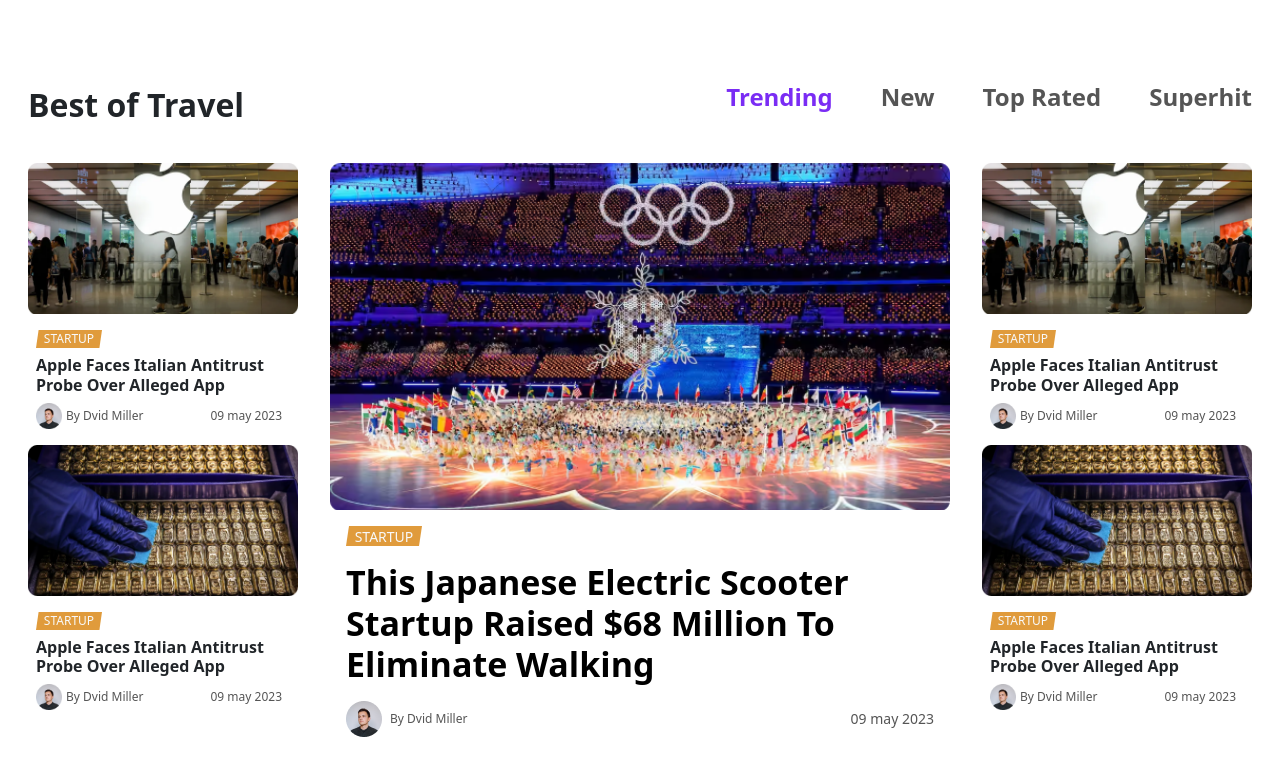
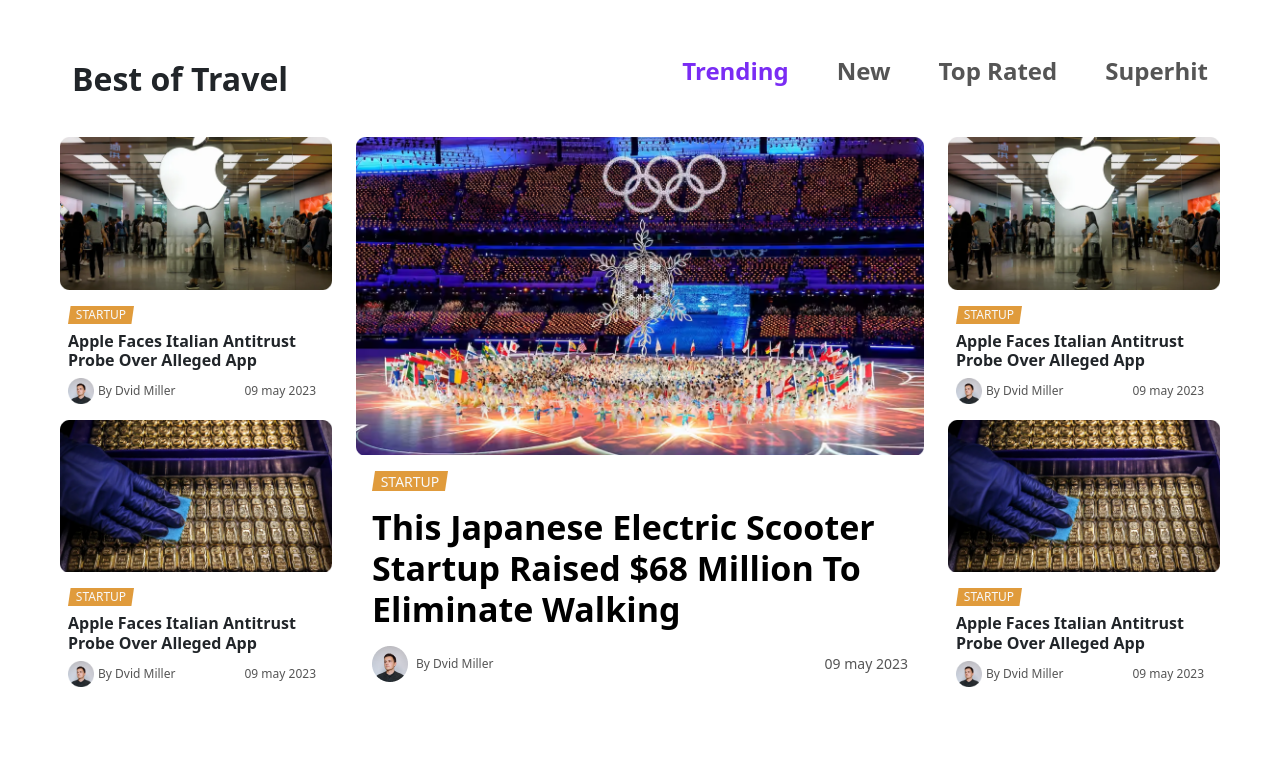
Before and after one commit to hariomvishwkarma/binge-moves, a plain HTML site: page index.html in a window 1280 px wide. Shown: the part 760-1521 px from the top of the page. After the commit the page ends 1471 px from the top, so only its background shows below. Drawn offline with nearby package versions, Linux system fonts and the light colour scheme.

Commit message:
section 2 updated

```diff
--- a/assets/style.css
+++ b/assets/style.css
@@ -112,6 +112,12 @@ hero section
     font-weight: bold;
 }
 
+@media screen and (min-width: 767px) {
+    .hero-section .container-xxl {
+        padding: 0 60px !important;
+    }
+}
+
 @media screen and (max-width: 1024px) {
     .hero-section-main-img-content h2 {
         font-size: 25px;
@@ -163,3 +169,9 @@ second section
     position: relative;
     margin-right: 0%;
 }
+
+@media screen and (min-width: 767px) {
+    .second-sec .container-xxl {
+        padding: 0 60px !important;
+    }
+}
--- a/index.html
+++ b/index.html
@@ -56,7 +56,7 @@
             <div class="container-xxl px-md-4">
                 <div class="row">
                     <div class="col-12 col-md-6 p-3 p-md-2">
-                        <div class="container-fluid p-0">
+                        <div class="container-fluid px-1">
                             <div class="hero-section-main-img common-big-img-container">
                                 <img class="container-fluid p-0" src="assets/images/hero-section-main-img.png" alt="hero-img">
                             </div>
@@ -77,7 +77,7 @@
                         </div>
                     </div>
                     <div class="col-12 col-md-6 p-2">
-                        <div class="container-fluid">
+                        <div class="container-fluid px-0">
                             <div class="row  px-1">
                                 <div class="col-6 hero-sec-col">
                                     <div class="container-fluid p-0">
@@ -193,10 +193,10 @@
                     </ul>
                 </div>
                 <div class="row">
-                    <div class="col-12 col-md-3 p-2">
+                    <div class="col-12 col-md-3 p-2 px-0 order-1 order-md-2">
                         <div class="container-fluid">
-                            <div class="row  px-1">
-                                <div class="col-12 hero-sec-col">
+                            <div class="row  px-0">
+                                <div class="col-6 col-md-12 hero-sec-col">
                                     <div class="container-fluid p-0">
                                         <div class="hero-section-img common-mini-img-container-a">
                                             <img class="container-fluid  p-0 h-100" src="assets/images/hero-img-1.png" alt="hero-img">
@@ -219,7 +219,7 @@
                                         </div>
                                     </div>
                                 </div>
-                                <div class="col-12 hero-sec-col">
+                                <div class="col-6 col-md-12 hero-sec-col">
                                     <div class="container-fluid p-0">
                                         <div class="hero-section-img common-mini-img-container-a">
                                             <img class="container-fluid h-100  p-0" src="assets/images/hero-img-2.png" alt="hero-img">
@@ -245,8 +245,8 @@
                             </div>
                         </div>
                     </div>
-                    <div class="col-12 col-md-6 p-3 p-md-2">
-                        <div class="container-fluid p-0">
+                    <div class="col-12 col-md-6 p-3 p-md-2 order-0 order-md-1">
+                        <div class="container-fluid p-0 px-1">
                             <div class="second-sec-main-img">
                                 <img class="container-fluid p-0" src="assets/images/cate-img-1.png" alt="hero-img">
                             </div>
@@ -266,10 +266,10 @@
                             </div>
                         </div>
                     </div>
-                    <div class="col-12 col-md-3 p-2">
+                    <div class="col-12 col-md-3 p-2 px-0">
                         <div class="container-fluid">
-                            <div class="row  px-1">
-                                <div class="col-12 hero-sec-col">
+                            <div class="row  px-0">
+                                <div class="col-6 col-md-12 hero-sec-col">
                                     <div class="container-fluid p-0">
                                         <div class="hero-section-img common-mini-img-container-a">
                                             <img class="container-fluid  p-0 h-100" src="assets/images/hero-img-1.png" alt="hero-img">
@@ -292,7 +292,7 @@
                                         </div>
                                     </div>
                                 </div>
-                                <div class="col-12 hero-sec-col">
+                                <div class="col-6 col-md-12 hero-sec-col">
                                     <div class="container-fluid p-0">
                                         <div class="hero-section-img common-mini-img-container-a">
                                             <img class="container-fluid h-100  p-0" src="assets/images/hero-img-2.png" alt="hero-img">
```
